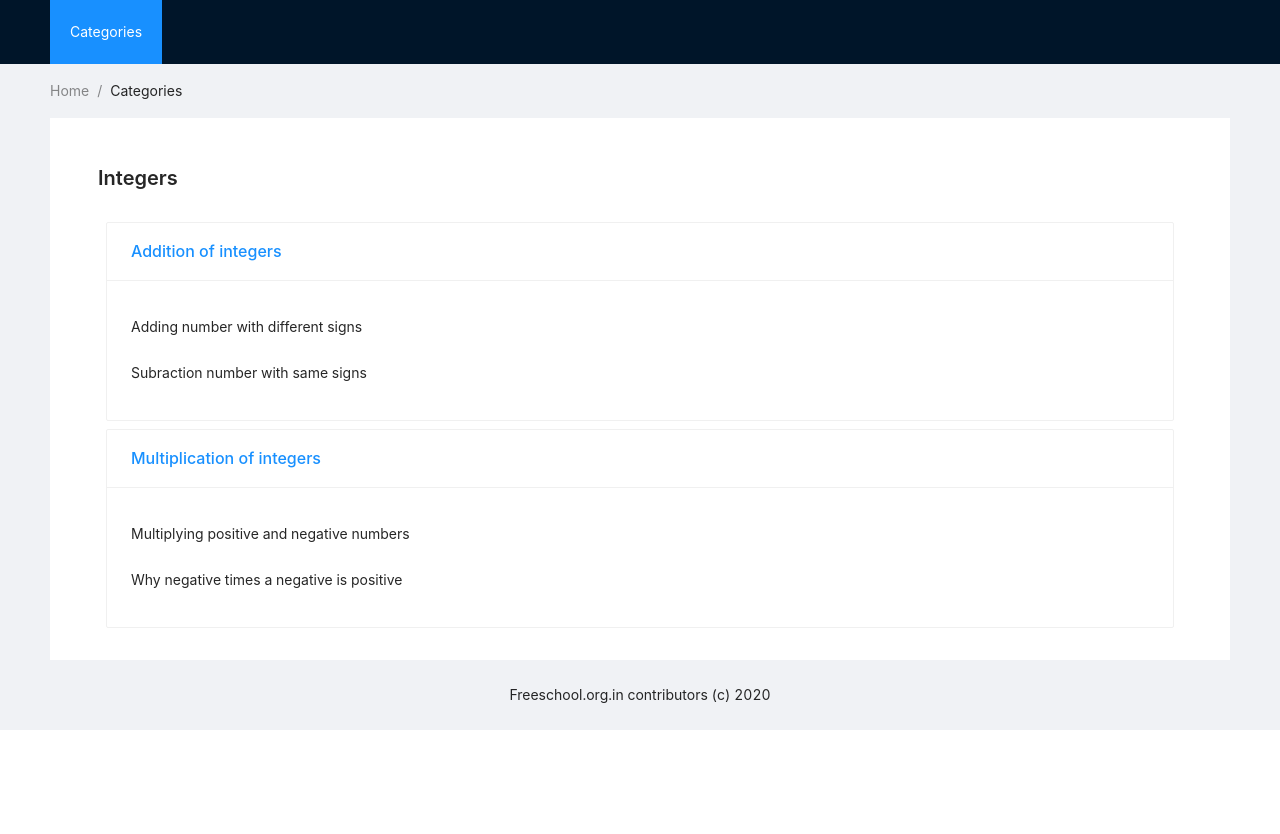
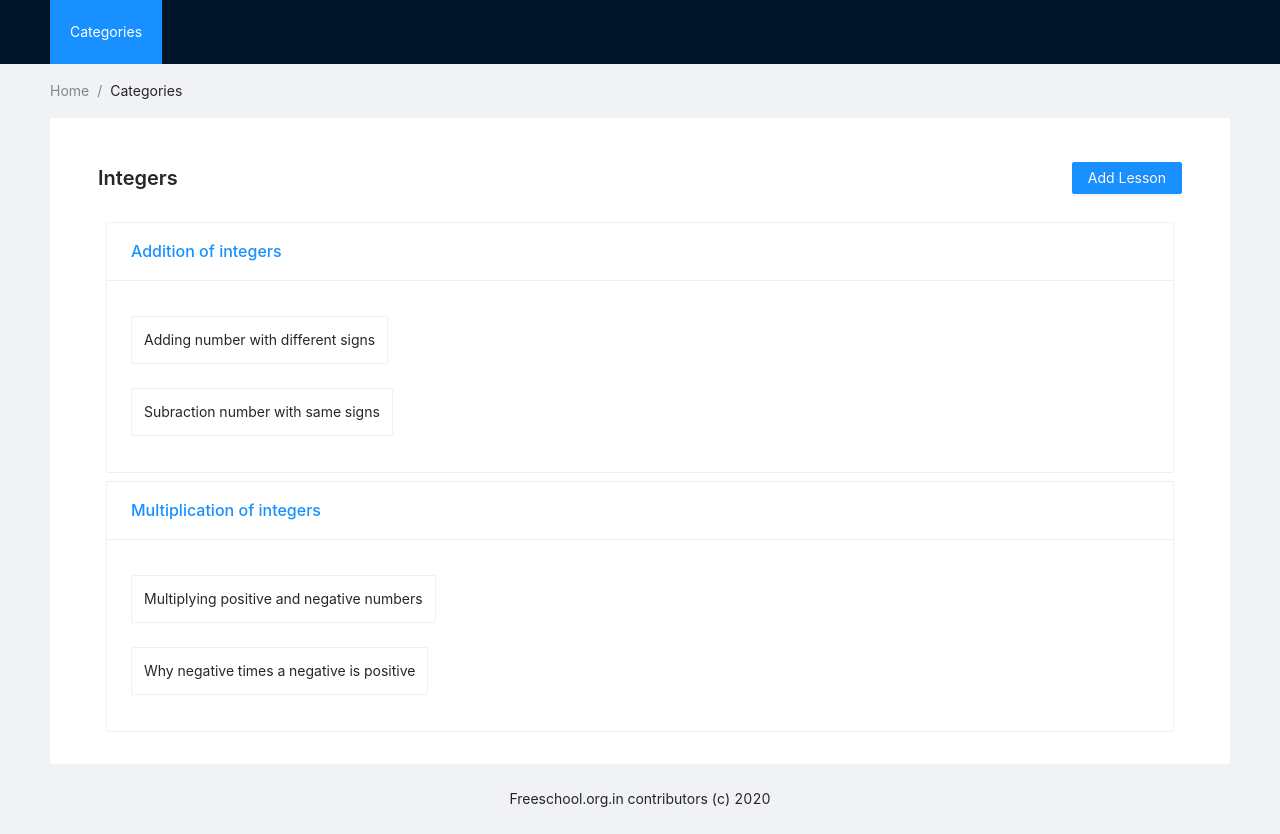
Before and after one commit to apvinit/freeschool_studio, a React (Create React App) app: page /categories/1/courses/1/modules/1/lessons in a window 1280 px wide. Before the commit the page ends 800 px from the top, so only its background shows below. Built offline with nearby package versions, Linux system fonts and the light colour scheme.

Commit message:
redesign module lesson item

```diff
--- a/src/lesson/AddLesson.js
+++ b/src/lesson/AddLesson.js
@@ -0,0 +1,33 @@
+import React, { useState } from 'react'
+import { Button } from 'antd'
+import Modal from 'antd/lib/modal/Modal'
+
+export default function AddLesson() {
+
+  const [showModal, setShowModal] = useState(false)
+
+  let onOk = () => {
+    setShowModal(false)
+  }
+
+  let onCancel = () => {
+    setShowModal(false)
+  }
+
+  return (
+    <>
+      <Button type="primary" onClick={_ => setShowModal(true)}>
+        Add Lesson
+      </Button>
+      <Modal
+        title="Add Lesson"
+        visible={showModal}
+        onOk={onOk}
+        onCancel={onCancel}
+      >
+
+        add some lessons related input here
+      </Modal>
+    </>
+  )
+}
--- a/src/lesson/ModuleLessonList.js
+++ b/src/lesson/ModuleLessonList.js
@@ -1,21 +1,22 @@
 import React from 'react'
 import { PageHeader, Card, List } from 'antd'
 import { Link, useLocation } from 'react-router-dom'
+import AddLesson from './AddLesson'
 
 export default function ModuleLessonList() {
   let location = useLocation()
   return (
     <>
-      <PageHeader title="Integers" />
+      <PageHeader title="Integers" extra={<AddLesson />} />
       <Card style={{ margin: '8px 32px' }}
         title={<Link to={`${location.pathname}/1/contents`}>Addition of integers</Link>}
       >
         <List>
           <Link to={`${location.pathname}/1/contents/22`}>
-            <List.Item >Adding number with different signs</List.Item>
+            <List.Item ><Card size="small">Adding number with different signs</Card></List.Item>
           </Link>
           <Link to={`${location.pathname}/2/contents/12`} >
-            <List.Item>Subraction number with same signs</List.Item>
+            <List.Item><Card size="small">Subraction number with same signs</Card></List.Item>
           </Link>
         </List>
       </Card>
@@ -25,10 +26,10 @@ export default function ModuleLessonList() {
       >
         <List>
           <Link to={`${location.pathname}/1/contents/2`} >
-            <List.Item>Multiplying positive and negative numbers</List.Item>
+            <List.Item><Card size="small">Multiplying positive and negative numbers</Card></List.Item>
           </Link>
           <Link to={`${location.pathname}/1/contents/3`} >
-            <List.Item>Why negative times a negative is positive</List.Item>
+            <List.Item><Card size="small">Why negative times a negative is positive</Card></List.Item>
           </Link>
         </List>
       </Card>
```
